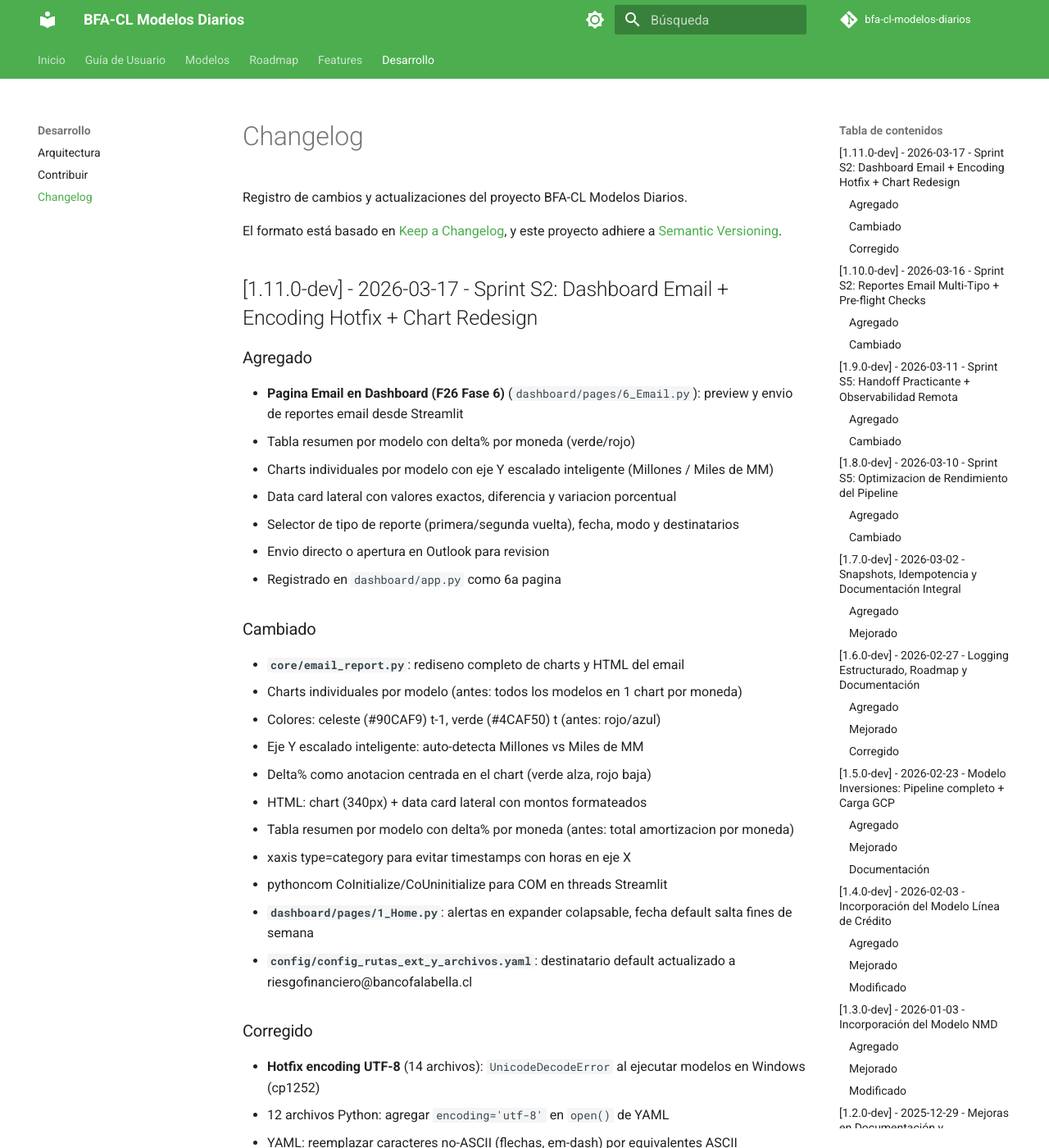
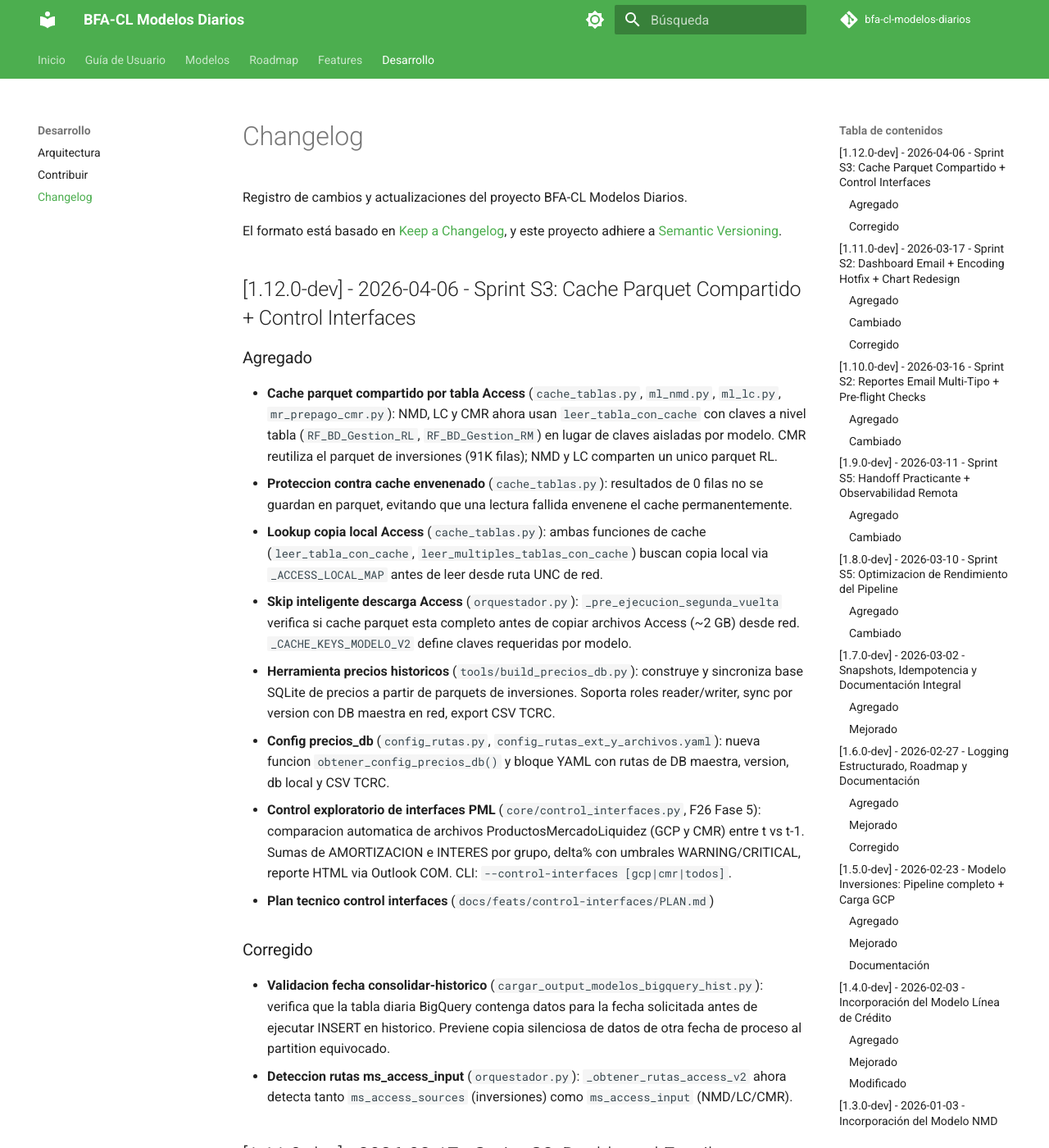
Before and after one commit to vmlandae/bfa-cl-modelos-diarios-v1, an MkDocs documentation site: the page built from docs/CHANGELOG.md, in a window 1280 px wide and 1400 px high. Shown: the whole window at 82% size. Built offline with MkDocs 1.6.1 and Material for MkDocs 9.7.7, drawn with Linux system fonts in a browser that asks for light colours.

Commit message:
docs: actualizar CHANGELOG y README para Sprint S3
CHANGELOG: nueva seccion [1.12.0-dev] con todos los cambios del sprint:
- Cache parquet compartido por tabla Access (NMD/LC/CMR)
- Proteccion contra cache envenenado (0 filas no se cachean)
- Skip inteligente descarga Access cuando cache completo
- Validacion fecha en consolidar-historico
- Tool build_precios_db + config precios_db
- Control exploratorio interfaces PML (F26 Fase 5)

README: agrega control_interfaces.py en core/, build_precios_db.py
en tools/, feats/control-interfaces/ en docs/.

```diff
--- a/docs/CHANGELOG.md
+++ b/docs/CHANGELOG.md
@@ -4,6 +4,41 @@ Registro de cambios y actualizaciones del proyecto BFA-CL Modelos Diarios.
 
 El formato está basado en [Keep a Changelog](https://keepachangelog.com/en/1.0.0/),
 y este proyecto adhiere a [Semantic Versioning](https://semver.org/spec/v2.0.0.html).
+
+## [1.12.0-dev] - 2026-04-06 - Sprint S3: Cache Parquet Compartido + Control Interfaces
+
+### Agregado
+- **Cache parquet compartido por tabla Access** (`cache_tablas.py`, `ml_nmd.py`, `ml_lc.py`, `mr_prepago_cmr.py`):
+  NMD, LC y CMR ahora usan `leer_tabla_con_cache` con claves a nivel tabla
+  (`RF_BD_Gestion_RL`, `RF_BD_Gestion_RM`) en lugar de claves aisladas por modelo.
+  CMR reutiliza el parquet de inversiones (91K filas); NMD y LC comparten un unico parquet RL.
+- **Proteccion contra cache envenenado** (`cache_tablas.py`): resultados de 0 filas
+  no se guardan en parquet, evitando que una lectura fallida envenene el cache permanentemente.
+- **Lookup copia local Access** (`cache_tablas.py`): ambas funciones de cache
+  (`leer_tabla_con_cache`, `leer_multiples_tablas_con_cache`) buscan copia local
+  via `_ACCESS_LOCAL_MAP` antes de leer desde ruta UNC de red.
+- **Skip inteligente descarga Access** (`orquestador.py`): `_pre_ejecucion_segunda_vuelta`
+  verifica si cache parquet esta completo antes de copiar archivos Access (~2 GB) desde red.
+  `_CACHE_KEYS_MODELO_V2` define claves requeridas por modelo.
+- **Herramienta precios historicos** (`tools/build_precios_db.py`): construye y sincroniza
+  base SQLite de precios a partir de parquets de inversiones. Soporta roles reader/writer,
+  sync por version con DB maestra en red, export CSV TCRC.
+- **Config precios_db** (`config_rutas.py`, `config_rutas_ext_y_archivos.yaml`):
+  nueva funcion `obtener_config_precios_db()` y bloque YAML con rutas de DB maestra,
+  version, db local y CSV TCRC.
+- **Control exploratorio de interfaces PML** (`core/control_interfaces.py`, F26 Fase 5):
+  comparacion automatica de archivos ProductosMercadoLiquidez (GCP y CMR) entre t vs t-1.
+  Sumas de AMORTIZACION e INTERES por grupo, delta% con umbrales WARNING/CRITICAL,
+  reporte HTML via Outlook COM. CLI: `--control-interfaces [gcp|cmr|todos]`.
+- **Plan tecnico control interfaces** (`docs/feats/control-interfaces/PLAN.md`)
+
+### Corregido
+- **Validacion fecha consolidar-historico** (`cargar_output_modelos_bigquery_hist.py`):
+  verifica que la tabla diaria BigQuery contenga datos para la fecha solicitada
+  antes de ejecutar INSERT en historico. Previene copia silenciosa de datos de
+  otra fecha de proceso al partition equivocado.
+- **Deteccion rutas ms_access_input** (`orquestador.py`): `_obtener_rutas_access_v2`
+  ahora detecta tanto `ms_access_sources` (inversiones) como `ms_access_input` (NMD/LC/CMR).
 
 ## [1.11.0-dev] - 2026-03-17 - Sprint S2: Dashboard Email + Encoding Hotfix + Chart Redesign
 
```
Also changed, not shown: README.md (+8 -5 lines).
